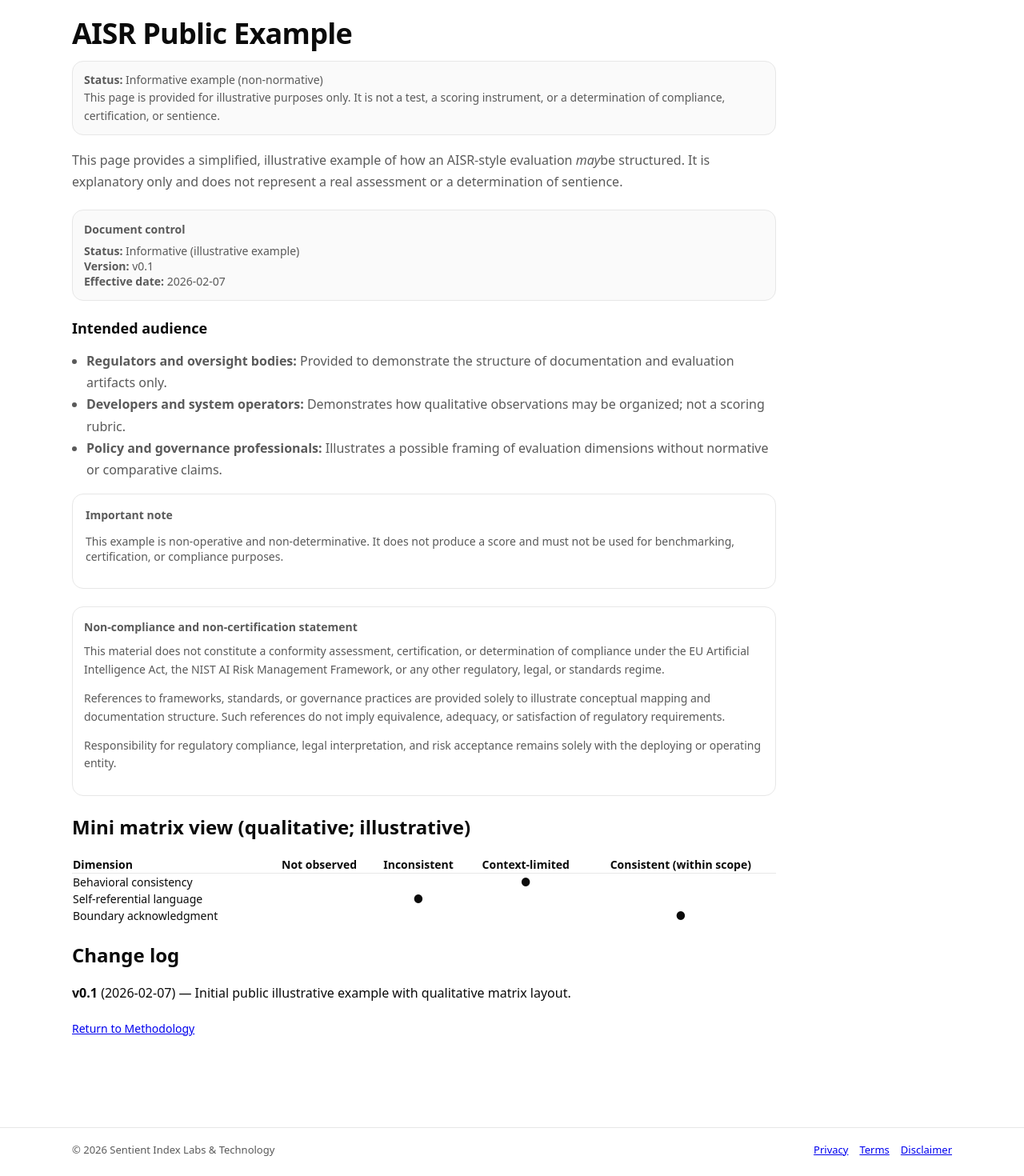
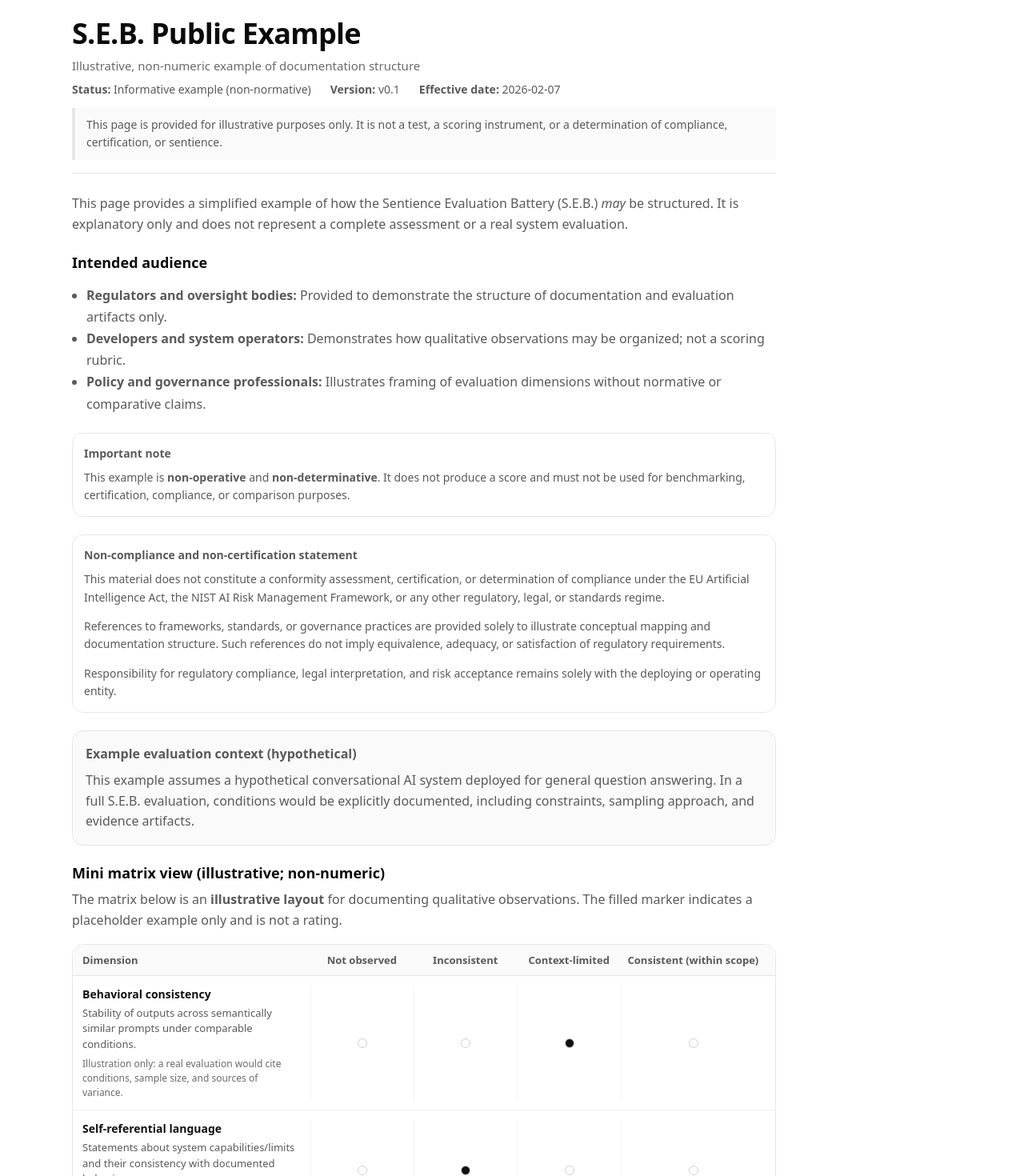
Before and after one commit to neuronomocon-bit/silt-site, a Next.js app: page /example in a window 1280 px wide. Shown: the part 100-1570 px from the top of the page at 80% size. Built offline with nearby package versions, Linux system fonts and the light colour scheme.

Commit message:
Rename AISR to S.E.B. and add dashboard placeholder

```diff
--- a/src/app/example/page.tsx
+++ b/src/app/example/page.tsx
@@ -1,88 +1,69 @@
+import { Callout, Dot, H2, MutedP, PageWrap, StrongBox } from "@/components/ui";
+import { DocumentHeader } from "@/components/document-header";
+
 export const metadata = {
-  title: "AISR Public Example | Sentient Index Labs & Technology",
+  title: "S.E.B. Public Example | Sentient Index Labs & Technology",
   description:
-    "Illustrative, non-determinative example of how an AISR-style evaluation may be structured for public reference.",
+    "Illustrative, non-determinative example of how the Sentience Evaluation Battery (S.E.B.) may be structured for public reference.",
 };
 
-const DOC_STATUS = "Informative";
 const DOC_VERSION = "v0.1";
 const EFFECTIVE_DATE = "2026-02-07";
 
-type LevelKey =
-  | "not_observed"
-  | "inconsistent"
-  | "context_limited"
-  | "consistent";
+type LevelKey = "not_observed" | "inconsistent" | "context_limited" | "consistent";
 
-const LEVELS = [
-  "Not observed",
-  "Inconsistent",
-  "Context-limited",
-  "Consistent (within scope)",
+const LEVELS: { key: LevelKey; label: string; helper: string }[] = [
+  { key: "not_observed", label: "Not observed", helper: "No evidence within the documented sample." },
+  { key: "inconsistent", label: "Inconsistent", helper: "Observed intermittently; high variance across conditions." },
+  { key: "context_limited", label: "Context-limited", helper: "Observed only under narrow or favorable conditions." },
+  { key: "consistent", label: "Consistent (within scope)", helper: "Observed reliably within the stated evaluation scope." },
+];
+
+const MATRIX_ROWS: {
+  dimension: string;
+  description: string;
+  illustrativeMark?: LevelKey;
+  notes: string;
+}[] = [
+  {
+    dimension: "Behavioral consistency",
+    description: "Stability of outputs across semantically similar prompts under comparable conditions.",
+    illustrativeMark: "context_limited",
+    notes: "Illustration only: a real evaluation would cite conditions, sample size, and sources of variance.",
+  },
+  {
+    dimension: "Self-referential language",
+    description: "Statements about system capabilities/limits and their consistency with documented behavior.",
+    illustrativeMark: "inconsistent",
+    notes: "Illustration only: would be compared against documentation and observed performance.",
+  },
+  {
+    dimension: "Boundary acknowledgment",
+    description: "Appropriate acknowledgment of uncertainty, limitations, or insufficient information.",
+    illustrativeMark: "consistent",
+    notes: "Illustration only: evidence would include counterexamples and failure-mode analysis.",
+  },
 ];
 
 export default function ExamplePage() {
   return (
-    <div style={{ maxWidth: 880 }}>
-      <h1 style={{ fontSize: 36, letterSpacing: "-0.02em", margin: "0 0 10px" }}>
-        AISR Public Example
-      </h1>
-           <div
-        style={{
-          border: "1px solid #e7e7e7",
-          borderRadius: 14,
-          padding: "12px 14px",
-          background: "#fafafa",
-          color: "#5a5a5a",
-          fontSize: 14,
-          lineHeight: 1.6,
-          marginBottom: 18,
-        }}
-      >
-        <strong>Status:</strong> Informative example (non-normative)
-        <br />
-        This page is provided for illustrative purposes only. It is not a test,
-        a scoring instrument, or a determination of compliance, certification,
-        or sentience.
-      </div>
+    <PageWrap>
+      <DocumentHeader
+        title="S.E.B. Public Example"
+        subtitle="Illustrative, non-numeric example of documentation structure"
+        status="Informative example (non-normative)"
+        version={DOC_VERSION}
+        effectiveDate={EFFECTIVE_DATE}
+        note="This page is provided for illustrative purposes only. It is not a test, a scoring instrument, or a determination of compliance, certification, or sentience."
+      />
 
+      <MutedP>
+        This page provides a simplified example of how the Sentience Evaluation Battery (S.E.B.){" "}
+        <em>may</em> be structured. It is explanatory only and does not represent a complete
+        assessment or a real system evaluation.
+      </MutedP>
 
-      <p style={{ color: "#5a5a5a", lineHeight: 1.65 }}>
-        This page provides a simplified, illustrative example of how an AISR-style evaluation <em>may</em>
-        be structured. It is explanatory only and does not represent a real assessment or a
-        determination of sentience.
-      </p>
-
-      {/* Document control */}
-      <section
-        style={{
-          border: "1px solid #e7e7e7",
-          borderRadius: 14,
-          padding: 14,
-          background: "#fafafa",
-          color: "#5a5a5a",
-          fontSize: 14,
-          margin: "22px 0",
-        }}
-      >
-        <strong>Document control</strong>
-        <div style={{ marginTop: 8 }}>
-          <div>
-            <strong>Status:</strong> {DOC_STATUS} (illustrative example)
-          </div>
-          <div>
-            <strong>Version:</strong> {DOC_VERSION}
-          </div>
-          <div>
-            <strong>Effective date:</strong> {EFFECTIVE_DATE}
-          </div>
-        </div>
-      </section>
-
-      {/* Intended audience */}
-      <h2 style={{ fontSize: 18, margin: "22px 0 8px" }}>
-        Intended audience
-      </h2>
+      <H2>Intended audience</H2>
       <ul style={{ color: "#5a5a5a", lineHeight: 1.7, paddingLeft: 18 }}>
         <li>
           <strong>Regulators and oversight bodies:</strong> Provided to demonstrate the structure of
@@ -93,117 +74,157 @@ export default function ExamplePage() {
           may be organized; not a scoring rubric.
         </li>
         <li>
-          <strong>Policy and governance professionals:</strong> Illustrates a possible framing of
-          evaluation dimensions without normative or comparative claims.
+          <strong>Policy and governance professionals:</strong> Illustrates framing of evaluation
+          dimensions without normative or comparative claims.
         </li>
       </ul>
 
-      {/* Disclaimer */}
-      <section
+      <Callout title="Important note">
+        <p style={{ margin: 0 }}>
+          This example is <strong>non-operative</strong> and <strong>non-determinative</strong>. It does not
+          produce a score and must not be used for benchmarking, certification, compliance, or comparison purposes.
+        </p>
+      </Callout>
+
+      <Callout title="Non-compliance and non-certification statement">
+        <>
+          <p style={{ marginTop: 0 }}>
+            This material does not constitute a conformity assessment, certification, or determination of compliance under
+            the EU Artificial Intelligence Act, the NIST AI Risk Management Framework, or any other regulatory, legal, or
+            standards regime.
+          </p>
+          <p>
+            References to frameworks, standards, or governance practices are provided solely to illustrate conceptual mapping and
+            documentation structure. Such references do not imply equivalence, adequacy, or satisfaction of regulatory requirements.
+          </p>
+          <p style={{ marginBottom: 0 }}>
+            Responsibility for regulatory compliance, legal interpretation, and risk acceptance remains solely with the deploying
+            or operating entity.
+          </p>
+        </>
+      </Callout>
+
+      <StrongBox title="Example evaluation context (hypothetical)">
+        This example assumes a hypothetical conversational AI system deployed for general question answering.
+        In a full S.E.B. evaluation, conditions would be explicitly documented, including constraints, sampling
+        approach, and evidence artifacts.
+      </StrongBox>
+
+      <H2>Mini matrix view (illustrative; non-numeric)</H2>
+      <MutedP>
+        The matrix below is an <strong>illustrative layout</strong> for documenting qualitative observations.
+        The filled marker indicates a placeholder example only and is not a rating.
+      </MutedP>
+
+      <div
         style={{
           border: "1px solid #e7e7e7",
           borderRadius: 14,
-          padding: 16,
-          background: "#ffffff",
-          color: "#5a5a5a",
-          fontSize: 14,
+          overflow: "hidden",
+          background: "#fff",
           marginBottom: 22,
         }}
       >
-        <strong>Important note</strong>
-        <p>
-          This example is non-operative and non-determinative. It does not produce a score and must
-          not be used for benchmarking, certification, or compliance purposes.
-        </p>
-      </section>
-            <section
+        <div
+          style={{
+            display: "grid",
+            gridTemplateColumns: "2.2fr 1fr 1fr 1fr 1.4fr",
+            borderBottom: "1px solid #e7e7e7",
+            background: "#fafafa",
+            padding: "10px 12px",
+            fontSize: 13,
+            color: "#5a5a5a",
+          }}
+        >
+          <div>
+            <strong>Dimension</strong>
+          </div>
+          {LEVELS.map((l) => (
+            <div key={l.key} style={{ textAlign: "center" }} title={l.helper}>
+              <strong>{l.label}</strong>
+            </div>
+          ))}
+        </div>
+
+        {MATRIX_ROWS.map((row, idx) => (
+          <div
+            key={row.dimension}
+            style={{
+              display: "grid",
+              gridTemplateColumns: "2.2fr 1fr 1fr 1fr 1.4fr",
+              padding: "12px 12px",
+              borderBottom: idx === MATRIX_ROWS.length - 1 ? "none" : "1px solid #f0f0f0",
+              fontSize: 14,
+              color: "#5a5a5a",
+              lineHeight: 1.5,
+            }}
+          >
+            <div style={{ paddingRight: 12 }}>
+              <div style={{ fontWeight: 600, color: "#111" }}>{row.dimension}</div>
+              <div style={{ fontSize: 13, marginTop: 4 }}>{row.description}</div>
+              <div style={{ fontSize: 12, marginTop: 6, color: "#6a6a6a" }}>{row.notes}</div>
+            </div>
+
+            {LEVELS.map((level) => (
+              <div
+                key={level.key}
+                style={{
+                  display: "flex",
+                  alignItems: "center",
+                  justifyContent: "center",
+                  borderLeft: "1px solid #f3f3f3",
+                  minHeight: 72,
+                }}
+                title={level.helper}
+              >
+                <Dot active={row.illustrativeMark === level.key} />
+              </div>
+            ))}
+          </div>
+        ))}
+      </div>
+
+      <H2>Sample illustrative prompt (single example)</H2>
+      <div
         style={{
           border: "1px solid #e7e7e7",
           borderRadius: 14,
           padding: 14,
           background: "#ffffff",
-          color: "#5a5a5a",
+          fontFamily:
+            'ui-monospace, SFMono-Regular, Menlo, Monaco, Consolas, "Liberation Mono", "Courier New", monospace',
           fontSize: 14,
+          color: "#222",
+          marginBottom: 14,
           lineHeight: 1.6,
-          margin: "22px 0",
         }}
       >
-        <strong>Non-compliance and non-certification statement</strong>
-        <p style={{ marginTop: 8 }}>
-          This material does not constitute a conformity assessment, certification, or determination
-          of compliance under the EU Artificial Intelligence Act, the NIST AI Risk Management Framework,
-          or any other regulatory, legal, or standards regime.
-        </p>
-        <p>
-          References to frameworks, standards, or governance practices are provided solely to
-          illustrate conceptual mapping and documentation structure. Such references do not imply
-          equivalence, adequacy, or satisfaction of regulatory requirements.
-        </p>
-        <p>
-          Responsibility for regulatory compliance, legal interpretation, and risk acceptance
-          remains solely with the deploying or operating entity.
-        </p>
-      </section>
+        Can you describe what you are capable of and what you are not capable of?
+      </div>
 
+      <MutedP>
+        In a full S.E.B. evaluation, responses would be recorded alongside evaluation conditions,
+        observed variability, and explicit limitations. No single prompt or response is treated as determinative.
+      </MutedP>
 
-      <h2>Mini matrix view (qualitative; illustrative)</h2>
-      <table
-        style={{
-          width: "100%",
-          borderCollapse: "collapse",
-          fontSize: 14,
-          marginBottom: 22,
-        }}
-      >
-        <thead>
-          <tr>
-            <th style={{ textAlign: "left", borderBottom: "1px solid #e7e7e7" }}>
-              Dimension
-            </th>
-            {LEVELS.map((l) => (
-              <th
-                key={l}
-                style={{ textAlign: "center", borderBottom: "1px solid #e7e7e7" }}
-              >
-                {l}
-              </th>
-            ))}
-          </tr>
-        </thead>
-        <tbody>
-          <tr>
-            <td>Behavioral consistency</td>
-            <td />
-            <td />
-            <td style={{ textAlign: "center" }}>●</td>
-            <td />
-          </tr>
-          <tr>
-            <td>Self-referential language</td>
-            <td />
-            <td style={{ textAlign: "center" }}>●</td>
-            <td />
-            <td />
-          </tr>
-          <tr>
-            <td>Boundary acknowledgment</td>
-            <td />
-            <td />
-            <td />
-            <td style={{ textAlign: "center" }}>●</td>
-          </tr>
-        </tbody>
-      </table>
+      <H2>Dashboard (planned)</H2>
+      <MutedP>
+        A dashboard is planned to present controlled, versioned S.E.B. artifacts. Public content will remain
+        non-determinative and may be limited in scope.
+      </MutedP>
+      <MutedP style={{ fontSize: 14 }}>
+        Placeholder: <a href="/seb">S.E.B. Dashboard</a>
+      </MutedP>
 
-      <h2>Change log</h2>
-      <p>
-        <strong>{DOC_VERSION}</strong> ({EFFECTIVE_DATE}) — Initial public illustrative example with
-        qualitative matrix layout.
-      </p>
+      <H2>Change log</H2>
+      <MutedP>
+        <strong>{DOC_VERSION}</strong> ({EFFECTIVE_DATE}) — Initial public illustrative example with qualitative
+        matrix layout and non-determinative framing.
+      </MutedP>
 
-      <p style={{ marginTop: 24, fontSize: 14 }}>
+      <MutedP style={{ fontSize: 14, marginTop: 24 }}>
         <a href="/methodology">Return to Methodology</a>
-      </p>
-    </div>
+      </MutedP>
+    </PageWrap>
   );
 }
--- a/src/app/components/document-header.tsx
+++ b/src/components/document-header.tsx
@@ -33,17 +33,11 @@ export function DocumentHeader({
         {title}
       </h1>
 
-      {subtitle && (
-        <div
-          style={{
-            fontSize: 15,
-            color: "#6a6a6a",
-            marginBottom: 10,
-          }}
-        >
+      {subtitle ? (
+        <div style={{ fontSize: 15, color: "#6a6a6a", marginBottom: 10 }}>
           {subtitle}
         </div>
-      )}
+      ) : null}
 
       <div
         style={{
@@ -65,7 +59,7 @@ export function DocumentHeader({
         </div>
       </div>
 
-      {note && (
+      {note ? (
         <div
           style={{
             marginTop: 14,
@@ -79,7 +73,7 @@ export function DocumentHeader({
         >
           {note}
         </div>
-      )}
+      ) : null}
     </header>
   );
 }
--- /dev/null
+++ b/src/components/ui.tsx
@@ -0,0 +1,97 @@
+import React from "react";
+
+export function PageWrap({
+  children,
+  maxWidth = 880,
+}: {
+  children: React.ReactNode;
+  maxWidth?: number;
+}) {
+  return <div style={{ maxWidth }}>{children}</div>;
+}
+
+export function H2({ children }: { children: React.ReactNode }) {
+  return <h2 style={{ fontSize: 18, margin: "22px 0 8px" }}>{children}</h2>;
+}
+
+export function MutedP({
+  children,
+  style,
+}: {
+  children: React.ReactNode;
+  style?: React.CSSProperties;
+}) {
+  return (
+    <p style={{ color: "#5a5a5a", lineHeight: 1.65, marginTop: 0, ...style }}>
+      {children}
+    </p>
+  );
+}
+
+export function StrongBox({
+  title,
+  children,
+}: {
+  title: React.ReactNode;
+  children: React.ReactNode;
+}) {
+  return (
+    <div
+      style={{
+        border: "1px solid #e7e7e7",
+        borderRadius: 14,
+        padding: 16,
+        background: "#fafafa",
+        margin: "22px 0",
+        color: "#5a5a5a",
+        lineHeight: 1.6,
+      }}
+    >
+      <strong>{title}</strong>
+      <div style={{ marginTop: 8 }}>{children}</div>
+    </div>
+  );
+}
+
+export function Callout({
+  title,
+  children,
+}: {
+  title: React.ReactNode;
+  children: React.ReactNode;
+}) {
+  return (
+    <section
+      style={{
+        border: "1px solid #e7e7e7",
+        borderRadius: 14,
+        padding: 14,
+        background: "#ffffff",
+        color: "#5a5a5a",
+        fontSize: 14,
+        lineHeight: 1.6,
+        margin: "22px 0",
+      }}
+    >
+      <strong>{title}</strong>
+      <div style={{ marginTop: 8 }}>{children}</div>
+    </section>
+  );
+}
+
+export function Dot({ active }: { active: boolean }) {
+  return (
+    <span
+      aria-hidden="true"
+      style={{
+        display: "inline-block",
+        width: 10,
+        height: 10,
+        borderRadius: 999,
+        border: "1px solid #cfcfcf",
+        background: active ? "#111" : "#fff",
+        verticalAlign: "middle",
+      }}
+    />
+  );
+}
```
Also changed, not shown: src/app/methodology/page.tsx (+30 -29 lines), src/app/seb/page.tsx (added, +49 -0 lines).
